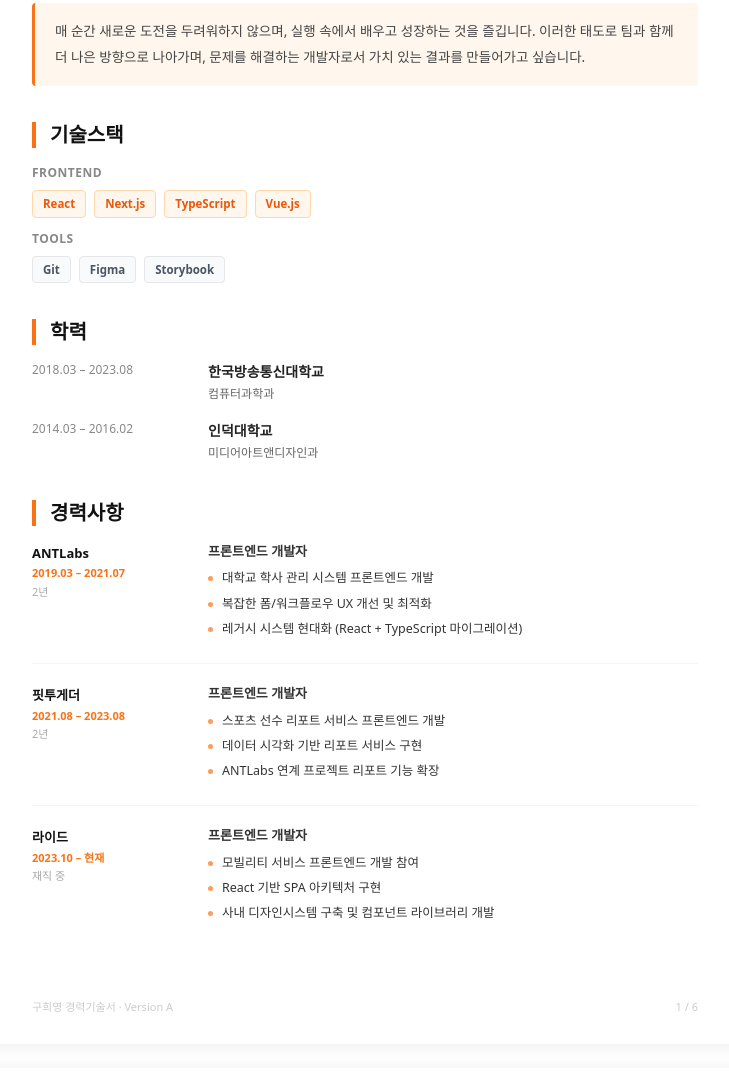
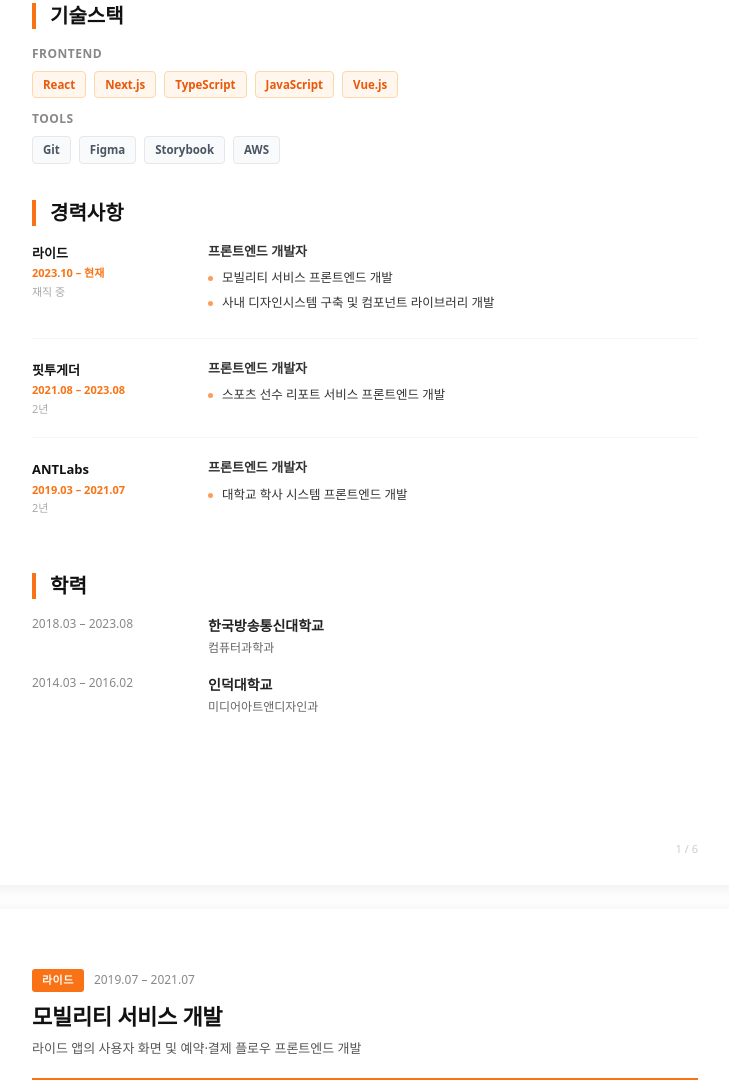
Before and after one commit to heeyounggoo/heeyounggoo.github.io, an Astro site: page /resume in a window 1280 px wide. Shown: the part 371-1454 px from the top of the page, without its empty margins (275-1004 px from the left). Built offline with nearby package versions, Linux system fonts and the light colour scheme; Astro itself is replaced by a stand-in of ours; a web font is replaced by a local one.

Commit message:
feat: update profile content (#5)
* chore: add profile data file

* feat: update index.astro to use shared profile data

* feat: update resume.astro to use shared profile data and reorder career

* fix: remove page-label, fix github URL, reorder resume sections

* fix: use profile.github in BaseLayout footer link

```diff
--- /dev/null
+++ b/src/data/profile.ts
@@ -0,0 +1,11 @@
+export const profile = {
+  name: "구희영",
+  role: "Frontend Developer",
+  bio: "매 순간 새로운 도전을 두려워하지 않으며, 실행 속에서 배우고 성장하는 것을 즐깁니다. 이러한 태도로 팀과 함께 더 나은 방향으로 나아가며, 문제를 해결하는 개발자로서 가치 있는 결과를 만들어가고 싶습니다.",
+  email: "gmldud628@gmail.com",
+  github: "https://github.com/heeyounggoo",
+  skills: {
+    Frontend: ["React", "Next.js", "TypeScript", "JavaScript", "Vue.js"],
+    Tools: ["Git", "Figma", "Storybook", "AWS"],
+  } as Record<string, string[]>,
+};
--- a/src/layouts/BaseLayout.astro
+++ b/src/layouts/BaseLayout.astro
@@ -1,5 +1,6 @@
 ---
 import "../styles/global.css";
+import { profile } from "../data/profile";
 
 interface Props {
   title: string;
@@ -63,7 +64,7 @@ function isActive(path: string) {
       <div class="max-w-4xl mx-auto px-6 py-8 flex items-center justify-between text-sm text-gray-400">
         <span>© {new Date().getFullYear()} 구희영</span>
         <a
-          href="https://github.com/gooheeyoung"
+          href={profile.github}
           target="_blank"
           rel="noopener noreferrer"
           class="hover:text-orange-500 transition-colors"
--- a/src/pages/index.astro
+++ b/src/pages/index.astro
@@ -1,16 +1,12 @@
 ---
 import BaseLayout from "../layouts/BaseLayout.astro";
 import { getCollection } from "astro:content";
+import { profile } from "../data/profile";
 
 const posts = (await getCollection("blog"))
   .filter((post) => !post.data.draft)
   .sort((a, b) => b.data.date.valueOf() - a.data.date.valueOf())
   .slice(0, 3);
-
-const skills = {
-  Frontend: ["React", "TypeScript", "Next.js", "JavaScript", "HTML/CSS", "Tailwind CSS"],
-  "State & Tools": ["Redux", "Recoil", "Git", "Figma", "Storybook"],
-};
 ---
 
 <BaseLayout title="구희영 | Frontend Developer">
@@ -27,8 +23,7 @@ const skills = {
       함께 일하고 싶은 개발자,<br />구희영입니다.
     </h1>
     <p class="text-gray-500 text-lg leading-relaxed max-w-2xl">
-      사용자 경험을 중심으로 생각하는 프론트엔드 개발자입니다. React, TypeScript 기반의 웹 서비스
-      개발 경험을 바탕으로 확장성 있는 코드를 작성합니다.
+      {profile.bio}
     </p>
     <div class="flex gap-4 mt-6">
       <a
@@ -38,7 +33,7 @@ const skills = {
         이력서 보기
       </a>
       <a
-        href="https://github.com/gooheeyoung"
+        href={profile.github}
         target="_blank"
         rel="noopener noreferrer"
         class="inline-flex items-center px-5 py-2.5 border border-gray-200 text-gray-700 text-sm font-semibold rounded-lg hover:border-orange-300 hover:text-orange-500 transition-colors"
@@ -53,7 +48,7 @@ const skills = {
     <h2 class="text-xl font-bold text-gray-900 mb-6 pl-3.5 border-l-4 border-orange-500">기술스택</h2>
     <div class="flex flex-col gap-5">
       {
-        Object.entries(skills).map(([category, items]) => (
+        Object.entries(profile.skills).map(([category, items]) => (
           <div class="flex gap-4 items-start">
             <span class="text-xs font-semibold text-gray-400 uppercase tracking-wide pt-1 w-28 shrink-0">
               {category}
--- a/src/pages/resume.astro
+++ b/src/pages/resume.astro
@@ -1,5 +1,6 @@
 ---
 import BaseLayout from "../layouts/BaseLayout.astro";
+import { profile } from "../data/profile";
 ---
 
 <BaseLayout title="이력서 | 구희영" description="구희영 프론트엔드 개발자 경력기술서">
@@ -305,14 +306,6 @@ import BaseLayout from "../layouts/BaseLayout.astro";
       color: #cccccc;
     }
 
-    .page-label {
-      position: absolute;
-      bottom: 28px;
-      left: 64px;
-      font-size: 11px;
-      color: #cccccc;
-    }
-
     @media print {
       body {
         background: white;
@@ -336,52 +329,87 @@ import BaseLayout from "../layouts/BaseLayout.astro";
       <div class="contact-grid">
         <div class="contact-item">
           <span class="label">Email</span>
-          <span>gmldud628@gmail.com</span>
+          <a href={`mailto:${profile.email}`}>{profile.email}</a>
         </div>
         <div class="contact-item">
           <span class="label">GitHub</span>
-          <span>github.com/heeyounggoo</span>
+          <a href={profile.github} target="_blank" rel="noopener noreferrer">
+            github.com/heeyounggoo
+          </a>
         </div>
       </div>
-    </div>
-
-    <!-- 자기소개 -->
-    <div class="section">
-      <p
-        style="font-size: 13.5px; line-height: 1.9; color: #444444; padding: 16px 20px; background: #fff7ed; border-left: 3px solid #f97316; border-radius: 4px;"
-      >
-        매 순간 새로운 도전을 두려워하지 않으며, 실행 속에서 배우고 성장하는 것을
-        즐깁니다. 이러한 태도로 팀과 함께 더 나은 방향으로 나아가며, 문제를
-        해결하는 개발자로서 가치 있는 결과를 만들어가고 싶습니다.
-      </p>
     </div>
 
     <!-- 기술 스택 -->
     <div class="section">
       <h2>기술스택</h2>
+      {
+        Object.entries(profile.skills).map(([category, items]) => (
           <div style="margin-bottom: 12px;">
             <h3
               style="font-size:12px; color:#888; font-weight:600; margin-bottom:8px; text-transform:uppercase; letter-spacing:0.5px;"
             >
-          Frontend
+              {category}
             </h3>
             <div class="tech-tags">
-          <span class="tech-tag">React</span>
-          <span class="tech-tag">Next.js</span>
-          <span class="tech-tag">TypeScript</span>
-          <span class="tech-tag">Vue.js</span>
+              {items.map((skill) => (
+                <span
+                  class={
+                    category === "Frontend" ? "tech-tag" : "tech-tag secondary"
+                  }
+                >
+                  {skill}
+                </span>
+              ))}
             </div>
           </div>
-      <div style="margin-bottom: 12px;">
-        <h3
-          style="font-size:12px; color:#888; font-weight:600; margin-bottom:8px; text-transform:uppercase; letter-spacing:0.5px;"
-        >
-          Tools
-        </h3>
-        <div class="tech-tags">
-          <span class="tech-tag secondary">Git</span>
-          <span class="tech-tag secondary">Figma</span>
-          <span class="tech-tag secondary">Storybook</span>
+        ))
+      }
+    </div>
+
+    <!-- 경력 -->
+    <div class="section">
+      <h2>경력사항</h2>
+      <div class="career-item">
+        <div class="career-date">
+          <div class="company">라이드</div>
+          <div class="duration">2023.10 – 현재</div>
+          <div style="font-size:11px; color:#aaa; margin-top:2px;">재직 중</div>
+        </div>
+        <div class="career-content">
+          <div class="position">프론트엔드 개발자</div>
+          <ul>
+            <li>모빌리티 서비스 프론트엔드 개발</li>
+            <li>사내 디자인시스템 구축 및 컴포넌트 라이브러리 개발</li>
+          </ul>
+        </div>
+      </div>
+
+      <div class="career-item">
+        <div class="career-date">
+          <div class="company">핏투게더</div>
+          <div class="duration">2021.08 – 2023.08</div>
+          <div style="font-size:11px; color:#aaa; margin-top:2px;">2년</div>
+        </div>
+        <div class="career-content">
+          <div class="position">프론트엔드 개발자</div>
+          <ul>
+            <li>스포츠 선수 리포트 서비스 프론트엔드 개발</li>
+          </ul>
+        </div>
+      </div>
+
+      <div class="career-item">
+        <div class="career-date">
+          <div class="company">ANTLabs</div>
+          <div class="duration">2019.03 – 2021.07</div>
+          <div style="font-size:11px; color:#aaa; margin-top:2px;">2년</div>
+        </div>
+        <div class="career-content">
+          <div class="position">프론트엔드 개발자</div>
+          <ul>
+            <li>대학교 학사 시스템 프론트엔드 개발</li>
+          </ul>
         </div>
       </div>
     </div>
@@ -405,59 +433,6 @@ import BaseLayout from "../layouts/BaseLayout.astro";
       </div>
     </div>
 
-    <!-- 경력 -->
-    <div class="section">
-      <h2>경력사항</h2>
-      <div class="career-item">
-        <div class="career-date">
-          <div class="company">ANTLabs</div>
-          <div class="duration">2019.03 – 2021.07</div>
-          <div style="font-size:11px; color:#aaa; margin-top:2px;">2년</div>
-        </div>
-        <div class="career-content">
-          <div class="position">프론트엔드 개발자</div>
-          <ul>
-            <li>대학교 학사 관리 시스템 프론트엔드 개발</li>
-            <li>복잡한 폼/워크플로우 UX 개선 및 최적화</li>
-            <li>레거시 시스템 현대화 (React + TypeScript 마이그레이션)</li>
-          </ul>
-        </div>
-      </div>
-
-      <div class="career-item">
-        <div class="career-date">
-          <div class="company">핏투게더</div>
-          <div class="duration">2021.08 – 2023.08</div>
-          <div style="font-size:11px; color:#aaa; margin-top:2px;">2년</div>
-        </div>
-        <div class="career-content">
-          <div class="position">프론트엔드 개발자</div>
-          <ul>
-            <li>스포츠 선수 리포트 서비스 프론트엔드 개발</li>
-            <li>데이터 시각화 기반 리포트 서비스 구현</li>
-            <li>ANTLabs 연계 프로젝트 리포트 기능 확장</li>
-          </ul>
-        </div>
-      </div>
-
-      <div class="career-item">
-        <div class="career-date">
-          <div class="company">라이드</div>
-          <div class="duration">2023.10 – 현재</div>
-          <div style="font-size:11px; color:#aaa; margin-top:2px;">재직 중</div>
-        </div>
-        <div class="career-content">
-          <div class="position">프론트엔드 개발자</div>
-          <ul>
-            <li>모빌리티 서비스 프론트엔드 개발 참여</li>
-            <li>React 기반 SPA 아키텍처 구현</li>
-            <li>사내 디자인시스템 구축 및 컴포넌트 라이브러리 개발</li>
-          </ul>
-        </div>
-      </div>
-    </div>
-
-    <span class="page-label">구희영 경력기술서 · Version A</span>
 <span class="page-num">1 / 6</span>
   </div>
 
@@ -509,7 +484,6 @@ import BaseLayout from "../layouts/BaseLayout.astro";
       </div>
     </div>
 
-    <span class="page-label">구희영 경력기술서 · Version A</span>
 <span class="page-num">2 / 6</span>
   </div>
 
@@ -560,7 +534,6 @@ import BaseLayout from "../layouts/BaseLayout.astro";
       </div>
     </div>
 
-    <span class="page-label">구희영 경력기술서 · Version A</span>
 <span class="page-num">3 / 6</span>
   </div>
 
@@ -611,7 +584,6 @@ import BaseLayout from "../layouts/BaseLayout.astro";
       </div>
     </div>
 
-    <span class="page-label">구희영 경력기술서 · Version A</span>
 <span class="page-num">4 / 6</span>
   </div>
 
@@ -662,7 +634,6 @@ import BaseLayout from "../layouts/BaseLayout.astro";
       </div>
     </div>
 
-    <span class="page-label">구희영 경력기술서 · Version A</span>
 <span class="page-num">5 / 6</span>
   </div>
 
@@ -714,7 +685,6 @@ import BaseLayout from "../layouts/BaseLayout.astro";
       </div>
     </div>
 
-    <span class="page-label">구희영 경력기술서 · Version A</span>
 <span class="page-num">6 / 6</span>
   </div>
 </BaseLayout>
```
Lines whose indentation alone changed are shown as unchanged.
